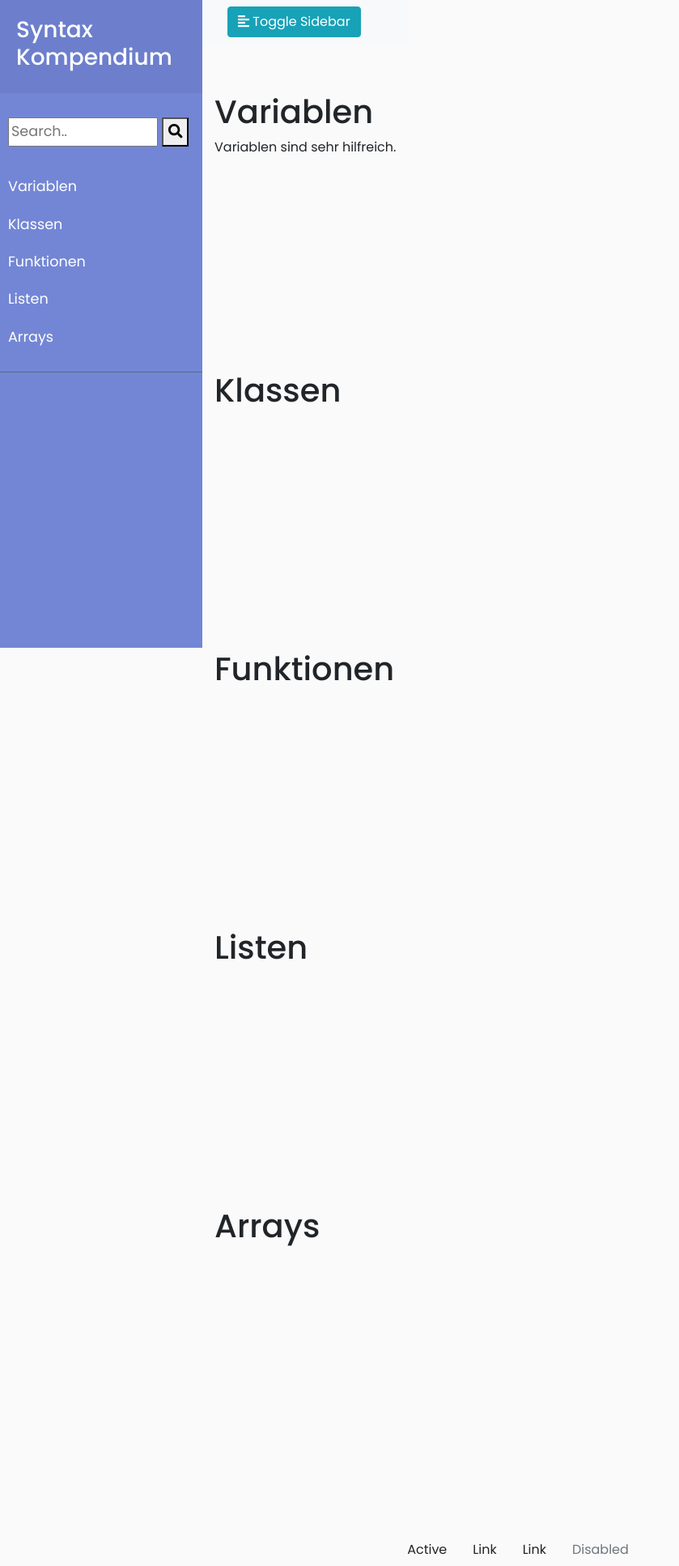
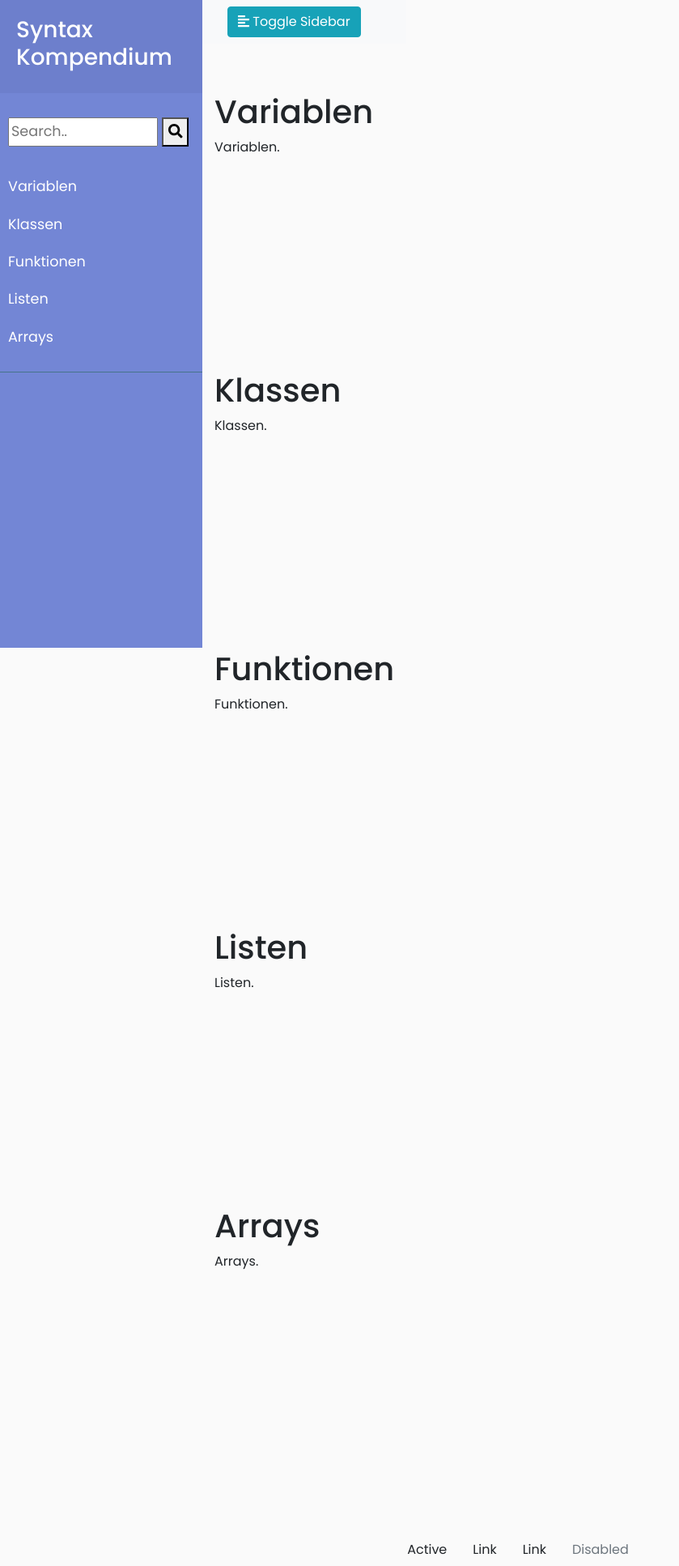
Before and after one commit to T1mbo96/PythonTutorSystem, a Django app: page /Learn_Python/Kompendium/ in a window 1280 px wide. Shown: the part 56-1990 px from the top of the page at 81% size, without its empty margins (0-839 px from the left). Run offline with Django 3.2, Linux system fonts and the light colour scheme; some libraries are stand-ins or nearby versions.

Commit message:
updated compendium

```diff
--- /dev/null
+++ b/TutorSystem/static/syntax_compendium/js/compendium.js
@@ -0,0 +1,3 @@
+function jump_to() {
+    window.location.hash = document.getElementById('search').value;
+}
--- a/templates/syntax_compendium/compendium.html
+++ b/templates/syntax_compendium/compendium.html
@@ -18,30 +18,35 @@
 {% endblock side_nav_header %}
 
 {% block side_nav_content %}
+    <script src="{% static 'syntax_compendium/js/compendium.js' %}"></script>
+
+    <form autocomplete="off" id="compendium_search" onsubmit="jump_to()">
         <p>
             <input id="search" type="text" placeholder="Search.." name="search">
             <button type="submit"><i class="fa fa-search"></i></button>
         </p>
+    </form>
     <li>
-        <a href="{% url 'compendium' %}#variables">Variablen</a>
+        <a href="#variables">Variablen</a>
     </li>
     <li>
-        <a href="{% url 'compendium' %}#classes">Klassen</a>
+        <a href="#classes">Klassen</a>
     </li>
     <li>
-        <a href="{% url 'compendium' %}#functions">Funktionen</a>
+        <a href="#functions">Funktionen</a>
     </li>
     <li>
-        <a href="{% url 'compendium' %}#lists">Listen</a>
+        <a href="#lists">Listen</a>
     </li>
     <li>
-        <a href="{% url 'compendium' %}#arrays">Arrays</a>
+        <a href="#arrays">Arrays</a>
     </li>
 {% endblock side_nav_content %}
 
 {% block page_content %}
+    <div id="compendium_content" data-spy="scroll" data-target="#sidebar" data-offset="0">
         <h1 id="variables">Variablen</h1>
-    Variablen sind sehr hilfreich.
+        Variablen.
         <br>
         <br>
         <br>
@@ -55,6 +60,7 @@
         <br>
         <br>
         <h1 id="classes">Klassen</h1>
+        Klassen.
         <br>
         <br>
         <br>
@@ -68,6 +74,7 @@
         <br>
         <br>
         <h1 id="functions">Funktionen</h1>
+        Funktionen.
         <br>
         <br>
         <br>
@@ -81,6 +88,7 @@
         <br>
         <br>
         <h1 id="lists">Listen</h1>
+        Listen.
         <br>
         <br>
         <br>
@@ -94,6 +102,7 @@
         <br>
         <br>
         <h1 id="arrays">Arrays</h1>
+        Arrays.
         <br>
         <br>
         <br>
@@ -106,4 +115,5 @@
         <br>
         <br>
         <br>
+    </div>
 {% endblock page_content %}
```
Also changed, not shown: db.sqlite3. Lines whose indentation alone changed are shown as unchanged.
